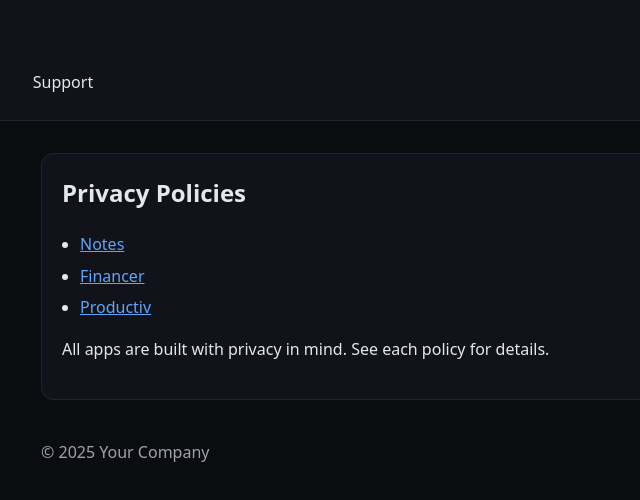
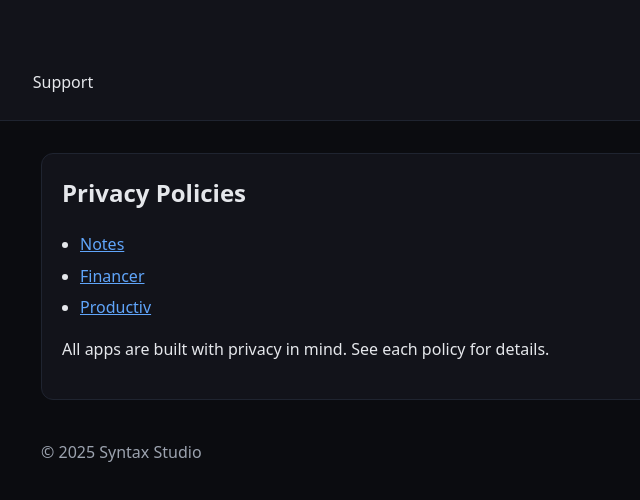
Before and after one commit to Ann-Studios/Documents-viewer, a plain HTML site: page index.html in a window 1280 px wide. Shown: the full height of the page, 165-805 px from the left. Drawn offline with Linux system fonts and the light colour scheme.

Commit message:
modified company name

```diff
--- a/index.html
+++ b/index.html
@@ -29,7 +29,7 @@
         </section>
     </main>
     <footer>
-        <p>&copy; <span id="year"></span> Your Company</p>
+        <p>&copy; <span id="year"></span> Syntax Studio</p>
     </footer>
     <script>
         document.getElementById('year').textContent = new Date().getFullYear();
```
Also changed, not shown: docs/privacy-policy/financer/index.html (+1 -1 lines), docs/privacy-policy/notes/index.html (+1 -1 lines), docs/privacy-policy/productiv/index.html (+1 -1 lines), docs/privacy.html (+1 -1 lines), docs/support.html (+1 -1 lines), docs/terms.html (+1 -1 lines).
